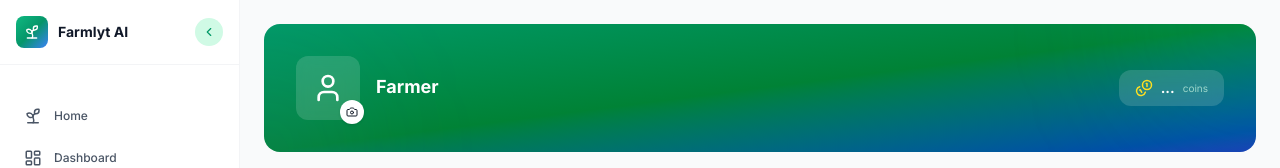
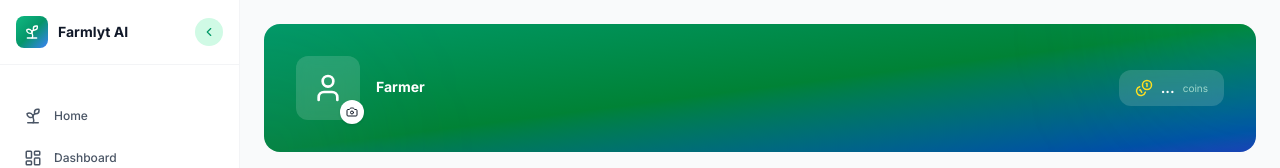
Before and after one commit to aislynsoftware-ai/farm-ai, a React (Vite) app: page /profile in a window 1280 px wide. Shown: the top 168 px of the page. Built offline with nearby package versions, Linux system fonts and the light colour scheme; no server answers.

Commit message:
size chnage

```diff
--- a/src/pages/Profile.jsx
+++ b/src/pages/Profile.jsx
@@ -131,7 +131,7 @@ export default function Profile() {
                 <input ref={fileRef} type="file" accept="image/*" className="hidden" onChange={handleImageUpload} />
               </div>
               <div className="flex-1 min-w-0">
-                <h2 className="text-lg font-bold text-white truncate">{user?.name || 'Farmer'}</h2>
+                <h5 className="text-sm font-bold text-white truncate">{user?.name || 'Farmer'}</h5>
                 <p className="text-emerald-100/80 text-xs mt-0.5 truncate">{user?.email || ''}</p>
               </div>
             </div>
```
